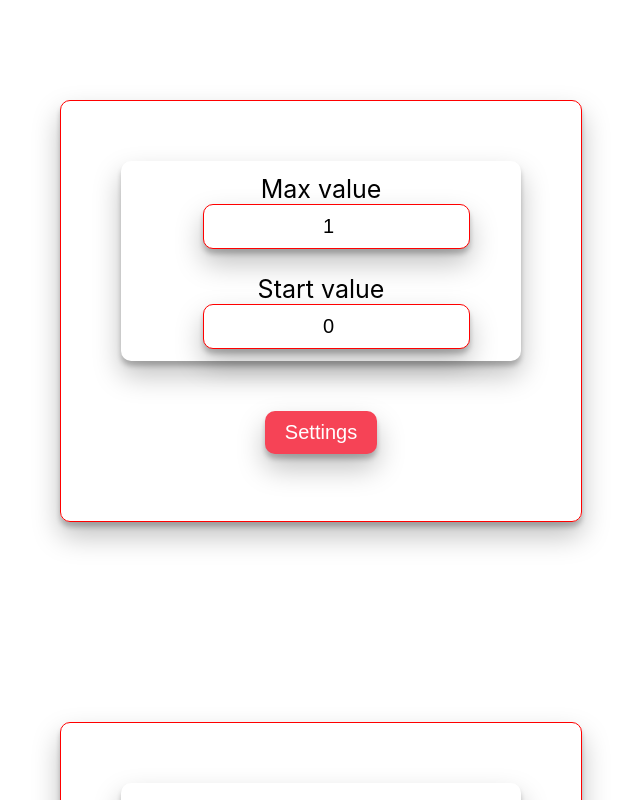
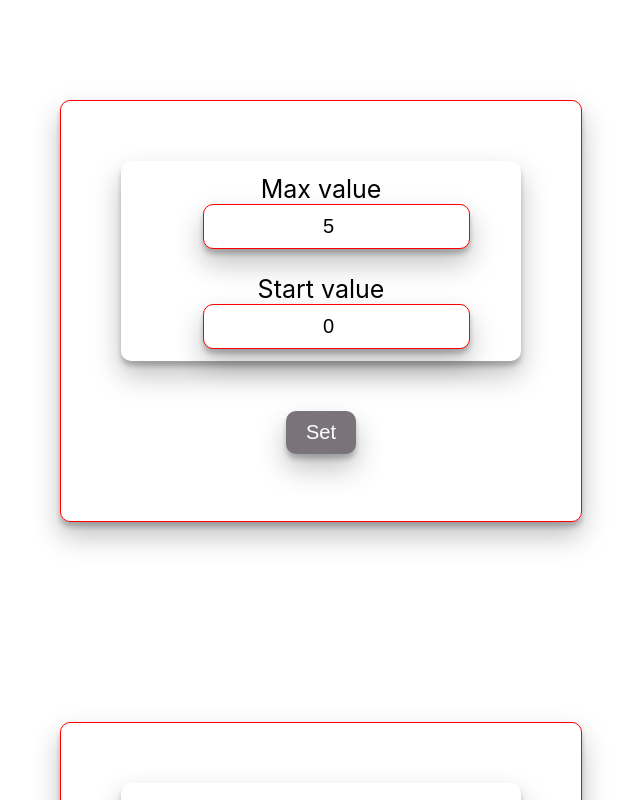
Before and after one commit to itemka/Counter-setState-, a React (Create React App) app: page / in a window 1280 px wide. Shown: the top 800 px of the page, without its empty margins (319-959 px from the left). Built offline with nearby package versions, Linux system fonts and the light colour scheme.

Commit message:
I added button processing and check

```diff
--- a/src/App.js
+++ b/src/App.js
@@ -5,78 +5,86 @@ import ShowNumber from "./Components/ShowNumber/ShowNumber";
 import InputValue from "./Components/InputValue/InputValue";
 
 class App extends React.Component {
-    constructor(props){
-        super(props);
-    }
+
     state = {
         counter: 0,
+        tempCounter: null,
         buttons: [
-            {id: 1, buttonsTitle: '+'},
-            {id: 2, buttonsTitle: 'Reset'},
-            {id: 3, buttonsTitle: 'Settings'},
+            {id: 1, buttonsTitle: '+', access: true},
+            {id: 2, buttonsTitle: 'Reset', access: true},
+            {id: 3, buttonsTitle: 'Set', access: false},
         ],
         limit: {
-            startValue: 0,
-            maxValue: 1,
-            errorColorStart: false,
-            errorColorMax: false,
+            startValue: 0, maxValue: 5,
+            errorColorStart: false, errorColorMax: false,
             errorEnd: false,
             errorEndText: 'Stop'
         },
     };
 
+
     onClickPlusNumber = () => {
         if (this.state.counter < this.state.limit.maxValue) {
-
             this.setState({
                 counter: this.state.counter + 1,
                 limit: {...this.state.limit, errorColorStart: false, errorColorMax: false, errorEnd: false}
             });
-            console.log(this.state.counter)
+        } else {
+            this.setState({limit: {...this.state.limit, errorEnd: true}})
+        }
+    };
 
-        } else if (this.state.counter === this.state.limit.maxValue) {
+    onClickReset = () => {
+        this.setState({counter: this.state.limit.startValue, limit: {...this.state.limit, errorEnd: false}})
+    };
 
-            this.setState({limit: {...this.state.limit, errorEnd: false}})
 
-        } else if (this.state.counter >= this.state.limit.maxValue) {
+    accessButtons = (id, access) => {
+        let copyButtons = this.state.buttons.map(item => {
+            if (item.id === 3) {
+                item.access = access;
+                return item;
+            } else {
+                item.access = !access;
+                return item;
+            }
+        });
+        return copyButtons;
+    };
+    onClickSet = () => {
+        this.setState({
+            counter: this.state.limit.startValue,
+            buttons: this.accessButtons(3, false)
+        });
+    };
 
+
+    onChangeInputMaxValue = (event) => {
+        if (event > this.state.limit.startValue) {
             this.setState({
-                counter: this.state.limit.errorEndText,
-                limit: {...this.state.limit, errorEnd: true}
+                buttons: this.accessButtons(3, true),
+                limit: {...this.state.limit, maxValue: event, errorColorMax: false}
+            });
+        } else {
+            this.setState({
+                buttons: this.accessButtons(3, true),
+                limit: {...this.state.limit, maxValue: event, errorColorMax: true}
             });
         }
     };
 
-    onClickReset = () => { this.setState({counter: this.state.limit.startValue}) };
-
-    onClickSettings = () => {
-        this.setState({counter: this.state.limit.startValue});
-    };
-
-
-    onChangeInputMaxValue = (event) => {
-        if (this.state.limit.maxValue <= this.state.limit.startValue) {
-            this.setState(
-                {limit: {...this.state.limit, maxValue: event}},
-                () => this.state.limit.errorColorMax = true);
-        } else {
+    onChangeInputStartValue = (event) => {
+        if ((event >= 0) && (event < this.state.limit.maxValue)) {
             this.setState({
-                limit: {
-                    ...this.state.limit,
-                    maxValue: event
-                }
-            }, () => this.state.limit.errorColorMax = false);
+                buttons: this.accessButtons(3, true),
+                limit: {...this.state.limit, startValue: event, errorColorStart: false}
+            });
+        } else if ((event < 0) || (event >= this.state.limit.maxValue)) {
+            this.setState({
+                buttons: this.accessButtons(3, true),
+                limit: {...this.state.limit, startValue: event, errorColorStart: true}
+            });
         }
-        console.log(event);
-    };
-
-    onChangeInputStartValue = (event) => {
-        if ((this.state.limit.startValue < 0) || (this.state.limit.startValue >= this.state.limit.maxValue)) {
-            this.setState({limit: {...this.state.limit, startValue: event, errorColorStart: true}});
-        } else {
-            this.setState({limit: {...this.state.limit, startValue: event, errorColorStart: false}});
-        }
-        console.log(event);
     };
 
 
@@ -100,8 +108,9 @@ class App extends React.Component {
                             </div>
                         </div>
                         <div className={`interfaceManagement`}>
-                            <Button onClickButton={this.onClickSettings.bind(this.state)}
-                                    buttonsTitle={this.state.buttons[2].buttonsTitle}/>
+                            <Button onClickButton={this.onClickSet.bind(this.state)}
+                                    buttonsTitle={this.state.buttons[2].buttonsTitle}
+                                    access={this.state.buttons[2].access}/>
                         </div>
                     </div>
                 </div>
@@ -114,9 +123,11 @@ class App extends React.Component {
                         </div>
                         <div className={`interfaceManagement`}>
                             <Button onClickButton={this.onClickPlusNumber.bind(this.state)}
-                                    buttonsTitle={this.state.buttons[0].buttonsTitle}/>
+                                    buttonsTitle={this.state.buttons[0].buttonsTitle}
+                                    access={this.state.buttons[0].access}/>
                             <Button onClickButton={this.onClickReset.bind(this.state)}
-                                    buttonsTitle={this.state.buttons[1].buttonsTitle}/>
+                                    buttonsTitle={this.state.buttons[1].buttonsTitle}
+                                    access={this.state.buttons[1].access}/>
                         </div>
                     </div>
                 </div>
--- a/src/Components/Button/Button.jsx
+++ b/src/Components/Button/Button.jsx
@@ -2,9 +2,14 @@ import React from 'react';
 import css from './Button.module.css';
 
 const Button = props => {
+    let disabledButtonCSS = props.access === false ? `${css.disabledButton}` : ``;
+    let disabledButton = props.access === false ? `disabled` : ``;
     return (
         <>
-            <button className={css.buttons} onClick={()=>props.onClickButton()}>{props.buttonsTitle}</button>
+            <button className={`${css.buttons} ${disabledButtonCSS}`}
+                    onClick={() => props.onClickButton()} disabled={disabledButton}>
+                {props.buttonsTitle}
+            </button>
         </>
     );
 };
--- a/src/Components/Button/Button.module.css
+++ b/src/Components/Button/Button.module.css
@@ -9,3 +9,6 @@
     box-shadow: 0 14px 28px rgba(0,0,0,0.25), 0 5px 5px rgba(0,0,0,0.22);
     font-size: 20px;
 }
+.disabledButton{
+    background-color: #7a737a;
+}
--- a/src/Components/InputValue/InputValue.jsx
+++ b/src/Components/InputValue/InputValue.jsx
@@ -2,6 +2,7 @@ import React from 'react';
 import css from './InputValue.module.css';
 
 const InputValue = props => {
+    debugger
     let errorColor = props.errorColor === true? `${css.backgroundError}`:``;
     return (
         <>
```
